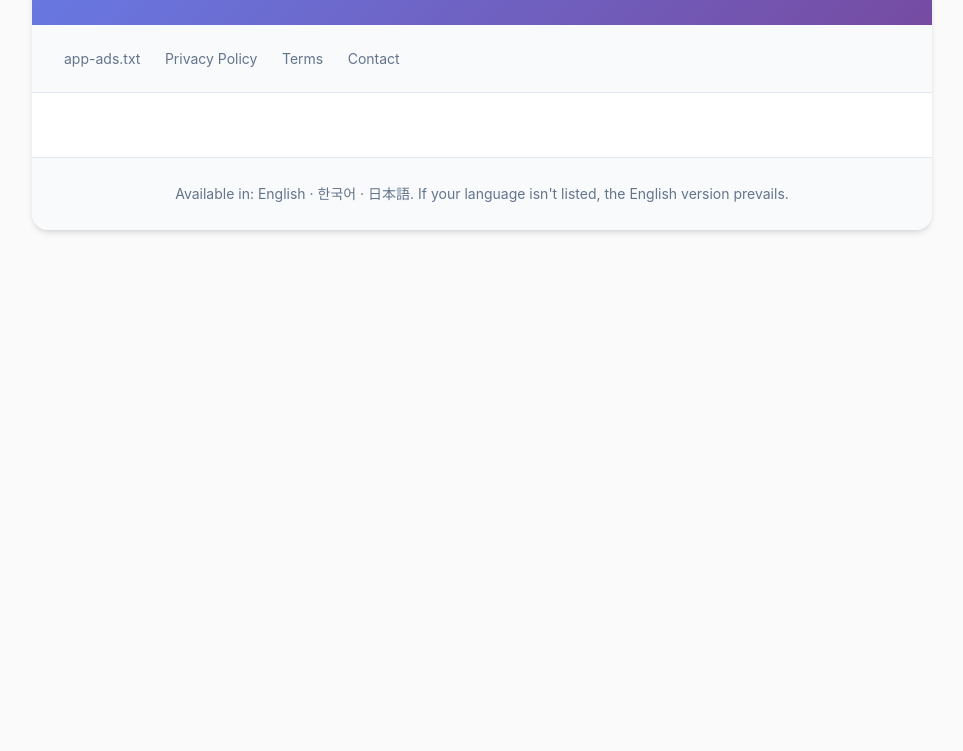
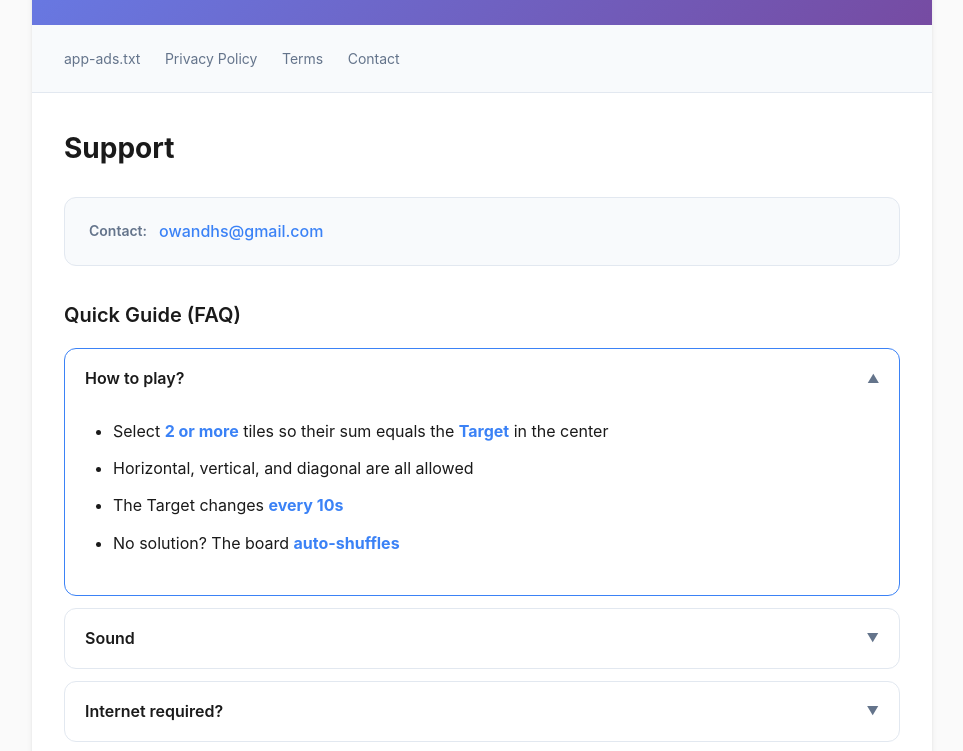
Before and after one commit to owandhs/owandhs.github.io, a plain HTML site: page index.html in a window 1280 px wide. Shown: the part 143-894 px from the top of the page, without its empty margins (158-1121 px from the left). Before the commit the page ends 800 px from the top, so only its background shows below. Drawn offline with Linux system fonts and the light colour scheme.

Commit message:
Update index.html

```diff
--- a/index.html
+++ b/index.html
@@ -174,12 +174,16 @@
     details > *:not(summary) {
       padding:0 20px 20px;
     }
-    ul {
-      margin:0;
-      padding-left:20px;
+    details ul {
+      margin:8px 0;
+      padding-left:48px;
+    }
+    main > ul {
+      margin:8px 0;
+      padding-left:28px;
     }
     li {
-      margin:8px 0;
+      margin:10px 0;
       color:var(--fg);
     }
     li strong {
@@ -240,175 +244,154 @@
       <!-- Localized HTML will be injected here -->
     </main>
 
-    <footer id="footnote">Available in: English · 한국어 · 日本語. If your language isn't listed, the English version prevails.</footer>
+    <footer id="footnote">Available in: English · 한국어 · 日本語. If your language is not listed, the English version prevails.</footer>
   </div>
 
 <script>
 (function(){
-  const policyLinks = {
+  var policyLinks = {
     en: { privacy: 'https://www.notion.so/Privacy-Policy-27e6fb3fb16c8043a31ff0585e9e9564?source=copy_link', terms: 'https://www.notion.so/Terms-of-Service-27e6fb3fb16c80c9be00fc741d4535de?source=copy_link' },
     ko: { privacy: 'https://www.notion.so/27e6fb3fb16c802bace9fb2e8692df02?source=copy_link', terms: 'https://www.notion.so/27e6fb3fb16c805bbba8d933625451ca?source=copy_link' },
     ja: { privacy: 'https://www.notion.so/27e6fb3fb16c80f394f5c746991c50a5?source=copy_link', terms: 'https://www.notion.so/27e6fb3fb16c8087acd2c117df78bfeb?source=copy_link' }
   };
 
-  const i18n = {
+  var i18n = {
     en: {
       title: 'SumSum: Number Puzzle',
       subtitle: 'Developer: OAndH · Version 1.0',
-      content: `
-        <h2>Support</h2>
-        <div class="contact-card">
-          <strong>Contact:</strong>
-          <a href="mailto:owandhs@gmail.com">owandhs@gmail.com</a>
-        </div>
-
-        <h3>Quick Guide (FAQ)</h3>
-        <details open><summary>How to play?</summary>
-          <ul>
-            <li>Select <strong>2 or more</strong> tiles so their sum equals the <strong>Target</strong> in the center</li>
-            <li>Horizontal, vertical, and diagonal are all allowed</li>
-            <li>The Target changes <strong>every 10s</strong></li>
-            <li>No solution? The board <strong>auto-shuffles</strong></li>
-          </ul>
-        </details>
-        <details><summary>Sound</summary>
-          <p>Toggle BGM using the <em>speaker icon</em> in the top-right.</p>
-        </details>
-        <details><summary>Internet required?</summary>
-          <p>Play is available offline; ad loading may require a network connection.</p>
-        </details>
-        <details><summary>Why the ATT tracking prompt?</summary>
-          <p>It is the iOS standard dialog for personalized ads/measurement (AdMob). The game works even if you choose "Ask App Not to Track."</p>
-        </details>
-
-        <h3>Troubleshooting</h3>
-        <ul>
-          <li>Check device volume/mute switch and the in-game speaker icon</li>
-          <li>Drag with a single finger; update iOS/app; reboot the device</li>
-          <li>Close background apps; lowering brightness can help with heat/lag</li>
-          <li>If it crashes or won't launch, reinstall. If it persists, email us with details</li>
-        </ul>
-        <pre>Device / iOS:
-App version:
-Issue (screenshots welcome):
-Repro steps:</pre>
-      `,
-      footnote: 'Available in: English · 한국어 · 日本語. If your language isn't listed, the English version prevails.'
+      content: '<h2>Support</h2>' +
+        '<div class="contact-card">' +
+        '<strong>Contact:</strong>' +
+        '<a href="mailto:owandhs@gmail.com">owandhs@gmail.com</a>' +
+        '</div>' +
+        '<h3>Quick Guide (FAQ)</h3>' +
+        '<details open><summary>How to play?</summary>' +
+        '<ul>' +
+        '<li>Select <strong>2 or more</strong> tiles so their sum equals the <strong>Target</strong> in the center</li>' +
+        '<li>Horizontal, vertical, and diagonal are all allowed</li>' +
+        '<li>The Target changes <strong>every 10s</strong></li>' +
+        '<li>No solution? The board <strong>auto-shuffles</strong></li>' +
+        '</ul>' +
+        '</details>' +
+        '<details><summary>Sound</summary>' +
+        '<p>Toggle BGM using the <em>speaker icon</em> in the top-right.</p>' +
+        '</details>' +
+        '<details><summary>Internet required?</summary>' +
+        '<p>Play is available offline; ad loading may require a network connection.</p>' +
+        '</details>' +
+        '<details><summary>Why the ATT tracking prompt?</summary>' +
+        '<p>It is the iOS standard dialog for personalized ads/measurement (AdMob). The game works even if you choose "Ask App Not to Track."</p>' +
+        '</details>' +
+        '<h3>Troubleshooting</h3>' +
+        '<ul>' +
+        '<li>Check device volume/mute switch and the in-game speaker icon</li>' +
+        '<li>Drag with a single finger; update iOS/app; reboot the device</li>' +
+        '<li>Close background apps; lowering brightness can help with heat/lag</li>' +
+        '<li>If it crashes or won\'t launch, reinstall. If it persists, email us with details</li>' +
+        '</ul>' +
+        '<pre>Device / iOS:\nApp version:\nIssue (screenshots welcome):\nRepro steps:</pre>',
+      footnote: 'Available in: English · 한국어 · 日本語. If your language is not listed, the English version prevails.'
     },
     ko: {
       title: 'SumSum: Number Puzzle',
       subtitle: '개발자: OAndH · 버전 1.0',
-      content: `
-        <h2>Support</h2>
-        <div class="contact-card">
-          <strong>문의 메일:</strong>
-          <a href="mailto:owandhs@gmail.com">owandhs@gmail.com</a>
-        </div>
-
-        <h3>빠른 안내 (FAQ)</h3>
-        <details open><summary>어떻게 플레이하나요?</summary>
-          <ul>
-            <li>보드의 숫자를 <strong>2개 이상</strong> 이어서 선택합니다</li>
-            <li>선택한 숫자의 합이 <strong>중앙의 목표값</strong>과 같으면 제거되고 점수를 얻습니다</li>
-            <li><strong>가로/세로/대각선</strong> 모두 허용됩니다</li>
-            <li>목표값은 <strong>10초마다</strong> 변경됩니다</li>
-            <li>해답이 없으면 보드가 <strong>자동 셔플</strong>됩니다</li>
-          </ul>
-        </details>
-        <details><summary>소리 ON/OFF</summary>
-          <p>우측 상단 <em>스피커 아이콘</em>으로 BGM을 켜고 끕니다.</p>
-        </details>
-        <details><summary>인터넷이 꼭 필요하나요?</summary>
-          <p>오프라인 플레이 가능. 단, 광고 로드는 네트워크가 필요할 수 있습니다.</p>
-        </details>
-        <details><summary>추적(ATT) 팝업이 왜 나오나요?</summary>
-          <p>맞춤형 광고/성과 측정을 위한 iOS 표준 팝업입니다. 허용하지 않아도 게임은 정상 이용 가능합니다.</p>
-        </details>
-
-        <h3>문제 해결</h3>
-        <ul>
-          <li>기기 볼륨/무음 스위치와 게임 내 스피커 아이콘 확인</li>
-          <li>한 손가락으로 천천히 드래그 · iOS/앱 업데이트 · 기기 재부팅</li>
-          <li>발열/끊김 시 백그라운드 앱 종료, 밝기 낮추기</li>
-          <li>충돌/실행 불가 시 재설치. 계속되면 아래 양식으로 제보</li>
-        </ul>
-        <pre>기기 / iOS:
-앱 버전:
-현상(스크린샷 환영):
-재현 단계:</pre>
-      `,
+      content: '<h2>Support</h2>' +
+        '<div class="contact-card">' +
+        '<strong>문의 메일:</strong>' +
+        '<a href="mailto:owandhs@gmail.com">owandhs@gmail.com</a>' +
+        '</div>' +
+        '<h3>빠른 안내 (FAQ)</h3>' +
+        '<details open><summary>어떻게 플레이하나요?</summary>' +
+        '<ul>' +
+        '<li>보드의 숫자를 <strong>2개 이상</strong> 이어서 선택합니다</li>' +
+        '<li>선택한 숫자의 합이 <strong>중앙의 목표값</strong>과 같으면 제거되고 점수를 얻습니다</li>' +
+        '<li><strong>가로/세로/대각선</strong> 모두 허용됩니다</li>' +
+        '<li>목표값은 <strong>10초마다</strong> 변경됩니다</li>' +
+        '<li>해답이 없으면 보드가 <strong>자동 셔플</strong>됩니다</li>' +
+        '</ul>' +
+        '</details>' +
+        '<details><summary>소리 ON/OFF</summary>' +
+        '<p>우측 상단 <em>스피커 아이콘</em>으로 BGM을 켜고 끕니다.</p>' +
+        '</details>' +
+        '<details><summary>인터넷이 꼭 필요하나요?</summary>' +
+        '<p>오프라인 플레이 가능. 단, 광고 로드는 네트워크가 필요할 수 있습니다.</p>' +
+        '</details>' +
+        '<details><summary>추적(ATT) 팝업이 왜 나오나요?</summary>' +
+        '<p>맞춤형 광고/성과 측정을 위한 iOS 표준 팝업입니다. 허용하지 않아도 게임은 정상 이용 가능합니다.</p>' +
+        '</details>' +
+        '<h3>문제 해결</h3>' +
+        '<ul>' +
+        '<li>기기 볼륨/무음 스위치와 게임 내 스피커 아이콘 확인</li>' +
+        '<li>한 손가락으로 천천히 드래그 · iOS/앱 업데이트 · 기기 재부팅</li>' +
+        '<li>발열/끊김 시 백그라운드 앱 종료, 밝기 낮추기</li>' +
+        '<li>충돌/실행 불가 시 재설치. 계속되면 아래 양식으로 제보</li>' +
+        '</ul>' +
+        '<pre>기기 / iOS:\n앱 버전:\n현상(스크린샷 환영):\n재현 단계:</pre>',
       footnote: '지원 언어: English · 한국어 · 日本語. 목록에 없는 언어의 경우 영문본을 기준으로 합니다.'
     },
     ja: {
       title: 'SumSum: Number Puzzle',
       subtitle: '開発者: OAndH · バージョン 1.0',
-      content: `
-        <h2>サポート</h2>
-        <div class="contact-card">
-          <strong>メール:</strong>
-          <a href="mailto:owandhs@gmail.com">owandhs@gmail.com</a>
-        </div>
-
-        <h3>クイックガイド（FAQ）</h3>
-        <details open><summary>遊び方</summary>
-          <ul>
-            <li><strong>2個以上</strong>のタイルをつなげ、中央の<strong>ターゲット</strong>と合計が同じになると消えてスコア</li>
-            <li>横・縦・<strong>斜め</strong>すべてOK</li>
-            <li>ターゲットは<strong>10秒ごと</strong>に変わります</li>
-            <li>手がない場合は盤面が<strong>自動シャッフル</strong>されます</li>
-          </ul>
-        </details>
-        <details><summary>サウンド</summary>
-          <p>右上の<em>スピーカー</em>でBGMをON/OFF。</p>
-        </details>
-        <details><summary>ネット接続は必要？</summary>
-          <p>オフラインでも遊べます。広告の読み込みにはネット接続が必要な場合があります。</p>
-        </details>
-        <details><summary>追跡許可(ATT)のダイアログについて</summary>
-          <p>パーソナライズ広告/計測のためのiOS標準ダイアログです。許可しなくてもゲームは通常どおり遊べます。</p>
-        </details>
-
-        <h3>トラブルシューティング</h3>
-        <ul>
-          <li>端末の音量/マナースイッチ、ゲーム内スピーカーを確認</li>
-          <li>指1本でドラッグ・iOS/アプリ更新・端末再起動</li>
-          <li>発熱/重い場合はバックグラウンドアプリを終了、明るさを下げる</li>
-          <li>クラッシュ/起動不可は再インストール。継続する場合は下記の情報を添えてご連絡ください</li>
-        </ul>
-        <pre>端末 / iOS：
-アプリ版：
-発生内容（スクリーンショット歓迎）：
-再現手順：</pre>
-      `,
+      content: '<h2>サポート</h2>' +
+        '<div class="contact-card">' +
+        '<strong>メール:</strong>' +
+        '<a href="mailto:owandhs@gmail.com">owandhs@gmail.com</a>' +
+        '</div>' +
+        '<h3>クイックガイド（FAQ）</h3>' +
+        '<details open><summary>遊び方</summary>' +
+        '<ul>' +
+        '<li><strong>2個以上</strong>のタイルをつなげ、中央の<strong>ターゲット</strong>と合計が同じになると消えてスコア</li>' +
+        '<li>横・縦・<strong>斜め</strong>すべてOK</li>' +
+        '<li>ターゲットは<strong>10秒ごと</strong>に変わります</li>' +
+        '<li>手がない場合は盤面が<strong>自動シャッフル</strong>されます</li>' +
+        '</ul>' +
+        '</details>' +
+        '<details><summary>サウンド</summary>' +
+        '<p>右上の<em>スピーカー</em>でBGMをON/OFF。</p>' +
+        '</details>' +
+        '<details><summary>ネット接続は必要？</summary>' +
+        '<p>オフラインでも遊べます。広告の読み込みにはネット接続が必要な場合があります。</p>' +
+        '</details>' +
+        '<details><summary>追跡許可(ATT)のダイアログについて</summary>' +
+        '<p>パーソナライズ広告/計測のためのiOS標準ダイアログです。許可しなくてもゲームは通常どおり遊べます。</p>' +
+        '</details>' +
+        '<h3>トラブルシューティング</h3>' +
+        '<ul>' +
+        '<li>端末の音量/マナースイッチ、ゲーム内スピーカーを確認</li>' +
+        '<li>指1本でドラッグ・iOS/アプリ更新・端末再起動</li>' +
+        '<li>発熱/重い場合はバックグラウンドアプリを終了、明るさを下げる</li>' +
+        '<li>クラッシュ/起動不可は再インストール。継続する場合は下記の情報を添えてご連絡ください</li>' +
+        '</ul>' +
+        '<pre>端末 / iOS：\nアプリ版：\n発生内容（スクリーンショット歓迎）：\n再現手順：</pre>',
       footnote: '対応言語：English · 한국어 · 日本語。記載のない言語の場合は英語版が優先されます。'
     }
   };
 
-  const qs = new URLSearchParams(location.search);
-  const stored = localStorage.getItem('lang');
-  const sys = navigator.language || navigator.userLanguage || 'en';
-  const initial = (qs.get('lang') || stored || (sys.startsWith('ko')? 'ko' : sys.startsWith('ja')? 'ja' : 'en')).toLowerCase();
+  var qs = new URLSearchParams(location.search);
+  var stored = localStorage.getItem('lang');
+  var sys = navigator.language || navigator.userLanguage || 'en';
+  var initial = (stored || (sys.startsWith('ko')? 'ko' : sys.startsWith('ja')? 'ja' : 'en')).toLowerCase();
 
   function setLang(lang){
-    const data = i18n[lang] || i18n.en;
+    var data = i18n[lang] || i18n.en;
     document.getElementById('title').textContent = data.title;
     document.getElementById('subtitle').textContent = data.subtitle;
     document.getElementById('content').innerHTML = data.content;
     document.getElementById('footnote').textContent = data.footnote;
-    const links = policyLinks[lang] || policyLinks.en;
+    var links = policyLinks[lang] || policyLinks.en;
     document.getElementById('lnk-privacy').href = links.privacy;
-    document.getElementById('lnk-terms').href   = links.terms;
-    for (const id of ['btn-en','btn-ko','btn-ja']) document.getElementById(id).classList.remove('active');
+    document.getElementById('lnk-terms').href = links.terms;
+    var ids = ['btn-en','btn-ko','btn-ja'];
+    for (var i = 0; i < ids.length; i++) {
+      document.getElementById(ids[i]).classList.remove('active');
+    }
     document.getElementById('btn-' + lang).classList.add('active');
     localStorage.setItem('lang', lang);
-    const p = new URL(location.href);
-    p.searchParams.set('lang', lang);
-    history.replaceState(null, '', p.toString());
   }
 
-  document.getElementById('btn-en').onclick = () => setLang('en');
-  document.getElementById('btn-ko').onclick = () => setLang('ko');
-  document.getElementById('btn-ja').onclick = () => setLang('ja');
+  document.getElementById('btn-en').onclick = function() { setLang('en'); };
+  document.getElementById('btn-ko').onclick = function() { setLang('ko'); };
+  document.getElementById('btn-ja').onclick = function() { setLang('ja'); };
 
   setLang(initial);
 })();
```
